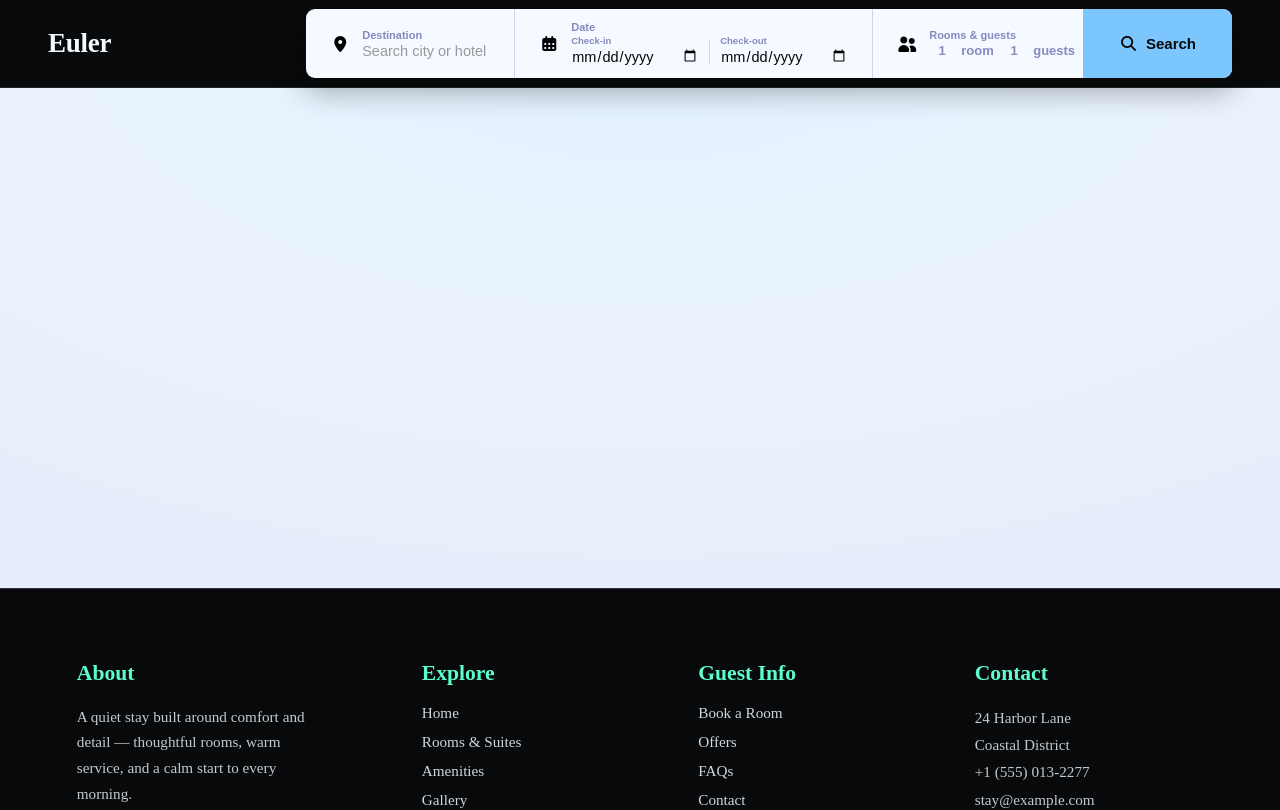
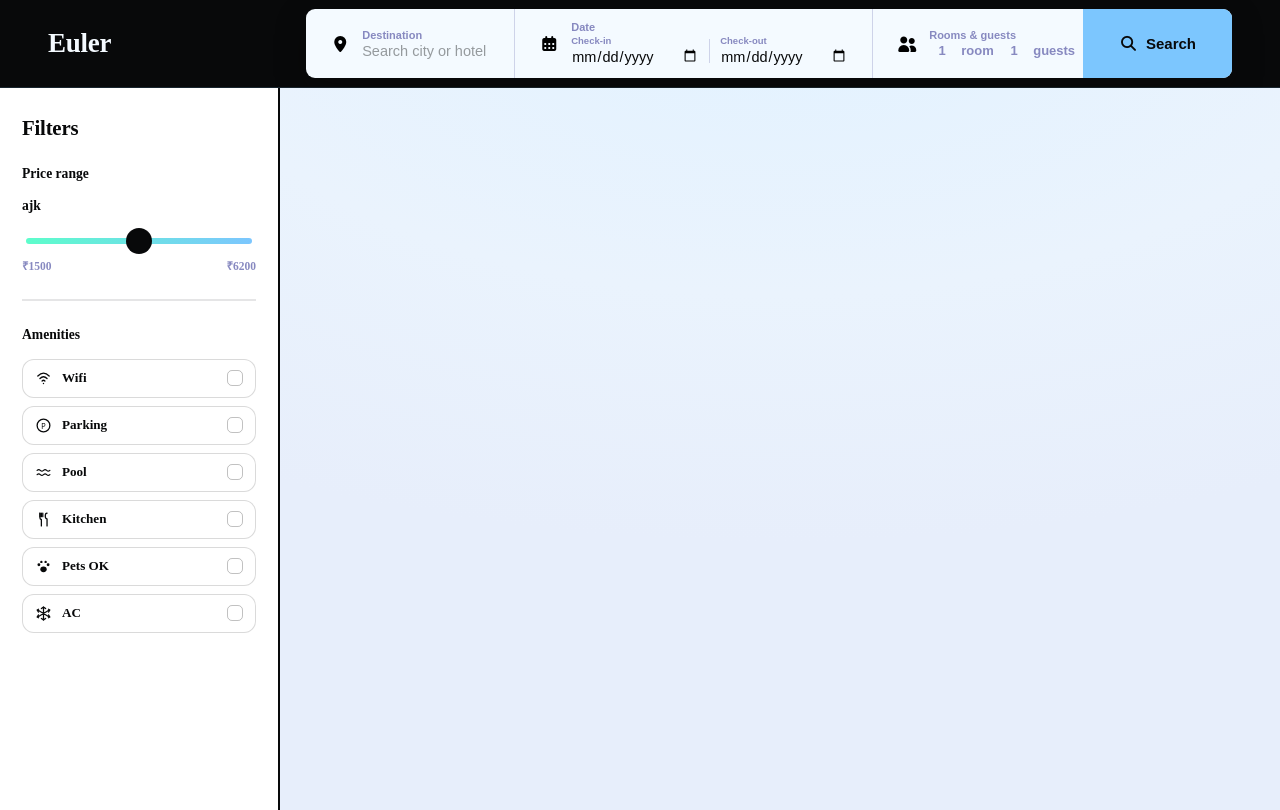
Before and after one commit to AnmolKumar554/Hotel-Website, a React (Vite) app: page /data in a window 1280 px wide. Shown: the top 810 px of the page. Built offline with nearby package versions, Linux system fonts and the light colour scheme.

Commit message:
filteration through range done

```diff
--- a/src/Components/Hotel.jsx
+++ b/src/Components/Hotel.jsx
@@ -8,11 +8,81 @@ const Hotel = () => {
     const {checkInDate,setCheckInDate} = useContext(ContextData)
     const {checkOutDate,setCheckOutDate} = useContext(ContextData)
     const {fData,setFData} = useContext(ContextData)
+    const [range, setRange] = useState('')
+  return (
+  <>
+    <div className='hero-filter'>
+    <div className='filter'>
+      <div class="filter-sidebar">
+    <div class="filter-sidebar__header">
+      <h2>Filters</h2>
+    </div>
 
-  return (
+    <div class="filter-section">
+      <span class="filter-section__label">Price range</span>
+      <span class="filter-section__label">ajk</span>
+      <div class="range-slider">
+        <input type="range" min="1500" max="6200" step="10" defaultValue="1500" aria-label="Price" value={range} onChange={(e)=>{
+          setRange(e.target.value)
+        }}></input>
+      </div>
+      <div class="range-slider__scale"><span>₹1500</span><span>₹6200</span></div>
+    </div>
+
+    <hr class="filter-divider"></hr>
+
+    <div class="filter-section">
+      <span class="filter-section__label">Amenities</span>
+
+      <div class="amenities-list">
+        <label class="chip">
+          <input type="checkbox" ></input>
+          <span class="chip__icon" aria-hidden="true"><svg viewBox="0 0 24 24"><path d="M4 8.5c5-5 11-5 16 0"/><path d="M7 12c3.5-3.5 6.5-3.5 10 0"/><path d="M10 15.5c1.5-1.5 2.5-1.5 4 0"/><circle cx="12" cy="19" r="1" fill="currentColor" stroke="none"/></svg></span>
+          <span class="chip__label">Wifi</span>
+          <span class="chip__check" aria-hidden="true"><svg viewBox="0 0 24 24"><path d="M4 12l5 5L20 6"/></svg></span>
+        </label>
+
+        <label class="chip">
+          <input type="checkbox" ></input>
+          <span class="chip__icon" aria-hidden="true"><svg viewBox="0 0 24 24"><circle cx="12" cy="12" r="9"/><text x="12" y="16.5" text-anchor="middle" font-size="10" font-family="Inter, sans-serif" fill="currentColor" stroke="none">P</text></svg></span>
+          <span class="chip__label">Parking</span>
+          <span class="chip__check" aria-hidden="true"><svg viewBox="0 0 24 24"><path d="M4 12l5 5L20 6"/></svg></span>
+        </label>
+
+        <label class="chip">
+          <input type="checkbox"></input>
+          <span class="chip__icon" aria-hidden="true"><svg viewBox="0 0 24 24"><path d="M3 9c1.5-1.3 3-1.3 4.5 0s3 1.3 4.5 0 3-1.3 4.5 0 3 1.3 4.5 0"/><path d="M3 15c1.5-1.3 3-1.3 4.5 0s3 1.3 4.5 0 3-1.3 4.5 0 3 1.3 4.5 0"/></svg></span>
+          <span class="chip__label">Pool</span>
+          <span class="chip__check" aria-hidden="true"><svg viewBox="0 0 24 24"><path d="M4 12l5 5L20 6"/></svg></span>
+        </label>
+
+        <label class="chip">
+          <input type="checkbox"></input>
+          <span class="chip__icon" aria-hidden="true"><svg viewBox="0 0 24 24"><path d="M7 3v7a2 2 0 0 0 2 2v9"/><path d="M7 3v5M9 3v5M11 3v5"/><path d="M17 3c-1.6 0-2.5 1.6-2.5 4s.9 4 2.5 4v10"/></svg></span>
+          <span class="chip__label">Kitchen</span>
+          <span class="chip__check" aria-hidden="true"><svg viewBox="0 0 24 24"><path d="M4 12l5 5L20 6"/></svg></span>
+        </label>
+
+        <label class="chip">
+          <input type="checkbox"></input>
+          <span class="chip__icon" aria-hidden="true"><svg viewBox="0 0 24 24"><ellipse cx="12" cy="16" rx="4.5" ry="4" fill="currentColor" stroke="none"/><circle cx="5.5" cy="9.5" r="2" fill="currentColor" stroke="none"/><circle cx="18.5" cy="9.5" r="2" fill="currentColor" stroke="none"/><circle cx="9" cy="5.5" r="1.7" fill="currentColor" stroke="none"/><circle cx="15" cy="5.5" r="1.7" fill="currentColor" stroke="none"/></svg></span>
+          <span class="chip__label">Pets OK</span>
+          <span class="chip__check" aria-hidden="true"><svg viewBox="0 0 24 24"><path d="M4 12l5 5L20 6"/></svg></span>
+        </label>
+
+        <label class="chip">
+          <input type="checkbox"></input>
+          <span class="chip__icon" aria-hidden="true"><svg viewBox="0 0 24 24"><path d="M12 3v18M4.5 7.5l15 9M19.5 7.5l-15 9"/><path d="M9 5l3-2 3 2M9 19l3 2 3-2M5 10l-2-3 2-1M19 10l2-3-2-1M5 14l-2 3 2 1M19 14l2 3-2 1"/></svg></span>
+          <span class="chip__label">AC</span>
+          <span class="chip__check" aria-hidden="true"><svg viewBox="0 0 24 24"><path d="M4 12l5 5L20 6"/></svg></span>
+        </label>
+      </div>
+    </div>
+  </div>
+    </div>
     <div className='hotel-main'>
       {fData.map((e)=>{
-        if((e.availableFrom<=checkInDate && e.availableTo>=checkInDate && checkInDate<checkOutDate) && (e.availableTo>=checkOutDate && e.availableFrom<=checkOutDate && checkOutDate>checkInDate)){
+        if((e.availableFrom<=checkInDate && e.availableTo>=checkInDate && checkInDate<checkOutDate) && (e.availableTo>=checkOutDate && e.availableFrom<=checkOutDate && checkOutDate>checkInDate) && e.price<=range){
           return <>
               <div className="hotel-card">
                 <div className="hotel-card__media">
@@ -71,6 +141,8 @@ const Hotel = () => {
           </>
         }})}
     </div>
+    </div>
+  </>
   )
 }
 
--- a/src/index.css
+++ b/src/index.css
@@ -437,6 +437,7 @@
     font-family:'Inter', sans-serif;
     color: var(--ink);
     min-height: 500px;
+    width:100% ;
   }
 
   /* ---------- Card shell ---------- */
@@ -783,3 +784,135 @@
       align-items: flex-start;
     }
   }
+  .filter{
+    position: sticky;
+    margin:0;
+    min-height:100vh;
+    display:flex;
+    background:var(--pale);
+    /* font-family:'Inter', sans-serif; */
+    color:var(--ink);
+
+  }
+  .hero-filter{
+    display: flex;
+    width: 100%;
+  }
+  .filter-sidebar{
+    width:280px;
+    max-width:25vw;
+    min-width:240px;
+    height:100vh;
+    overflow-y:auto;
+    background:#fff;
+    border-right:2px solid var(--ink);
+    padding:28px 22px 40px;
+    display:flex;
+    flex-direction:column;
+    gap:26px;
+  }
+
+  .filter-sidebar__header h2{
+    margin:0;
+    /* font-family:'Sora', sans-serif; */
+    font-weight:700;
+    font-size:1.3rem;
+    letter-spacing:-0.01em;
+  }
+
+  .filter-divider{ height:1.5px; background:rgba(8,9,10,.1); border:none; margin:0; }
+
+  .filter-section__label{
+    display:block;
+    /* font-family:'Sora', sans-serif; */
+    font-weight:600;
+    font-size:.85rem;
+    margin-bottom:16px;
+  }
+
+  /* Price — single native range slider, purely CSS-styled, no JS */
+  .range-slider{ margin:0 4px 10px; }
+
+  input[type="range"]{
+    -webkit-appearance:none;
+    appearance:none;
+    width:100%;
+    height:6px;
+    background:transparent;
+    cursor:pointer;
+    margin:0;
+  }
+
+  input[type="range"]::-webkit-slider-runnable-track{
+    height:6px;
+    border-radius:999px;
+    background:linear-gradient(90deg, var(--mint), var(--sky));
+  }
+  input[type="range"]::-moz-range-track{
+    height:6px;
+    border-radius:999px;
+    background:linear-gradient(90deg, var(--mint), var(--sky));
+  }
+
+  input[type="range"]::-webkit-slider-thumb{
+    -webkit-appearance:none;
+    width:22px; height:22px;
+    margin-top:-8px;
+    border-radius:50%;
+    background:var(--ink);
+    border:3px solid var(--pale);
+    box-shadow:0 0 0 2px var(--ink);
+    cursor:pointer;
+  }
+  input[type="range"]::-moz-range-thumb{
+    width:16px; height:16px;
+    border-radius:50%;
+    background:var(--ink);
+    border:3px solid var(--pale);
+    box-shadow:0 0 0 2px var(--ink);
+    cursor:pointer;
+  }
+
+  input[type="range"]:focus-visible::-webkit-slider-thumb{ outline:2px solid var(--sky); outline-offset:2px; }
+  input[type="range"]:focus-visible::-moz-range-thumb{ outline:2px solid var(--sky); outline-offset:2px; }
+
+  .range-slider__scale{
+    display:flex;
+    justify-content:space-between;
+    font-size:.72rem;
+    font-weight:600;
+    color:var(--dusk);
+    margin-top:10px;
+  }
+
+  /* Amenities — pure CSS checkboxes, no JS */
+  .amenities-list{ display:flex; flex-direction:column; gap:8px; }
+  .chip{
+    position:relative; display:flex; align-items:center; gap:10px;
+    border:1.5px solid rgba(8,9,10,.15); border-radius:12px; padding:10px 12px;
+    cursor:pointer; background:#fff;
+    transition:background .15s ease, border-color .15s ease;
+  }
+  .chip input[type="checkbox"]{ position:absolute; inset:0; width:100%; height:100%; margin:0; opacity:0; cursor:pointer; }
+  .chip__icon{ display:flex; flex:none; }
+  .chip__icon svg{ width:17px; height:17px; stroke:var(--ink); fill:none; stroke-width:1.8; stroke-linecap:round; stroke-linejoin:round; }
+  .chip__label{ font-size:.82rem; font-weight:600; }
+  .chip__check{
+    margin-left:auto; width:16px; height:16px;
+    border:1.5px solid rgba(8,9,10,.25); border-radius:5px; flex:none;
+    display:flex; align-items:center; justify-content:center;
+    transition:background .15s ease, border-color .15s ease;
+  }
+  .chip__check svg{ width:10px; height:10px; opacity:0; transition:opacity .1s ease; stroke:var(--ink); stroke-width:3; fill:none; stroke-linecap:round; stroke-linejoin:round; }
+
+  .chip:hover{ border-color:var(--ink); }
+  .chip:has(input:checked){ background:var(--mint); border-color:var(--ink); }
+  .chip:has(input:checked) .chip__check{ background:var(--ink); border-color:var(--ink); }
+  .chip:has(input:checked) .chip__check svg{ opacity:1; stroke:var(--pale); }
+  .chip:has(input:focus-visible){ outline:2px solid var(--sky); outline-offset:2px; }
+
+  @media (prefers-reduced-motion: reduce){ *{ transition:none !important; } }
+
+  @media (max-width:640px){
+    .filter-sidebar{ width:100%; max-width:none; min-width:0; height:auto; border-right:none; border-bottom:2px solid var(--ink); }
+  }
```
